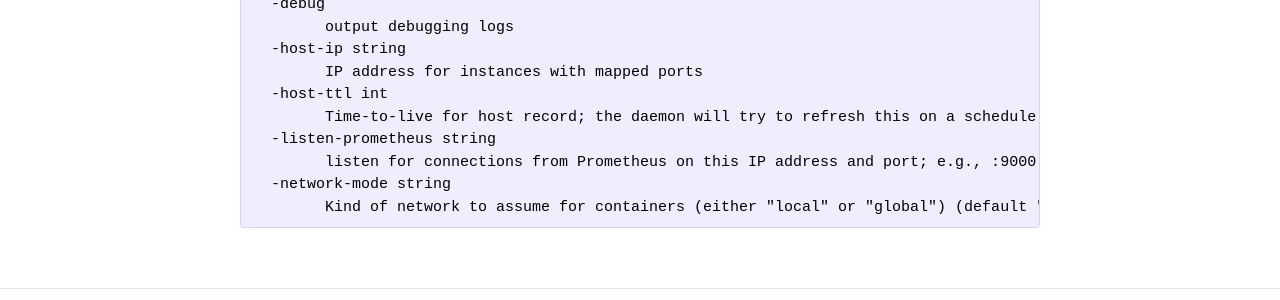
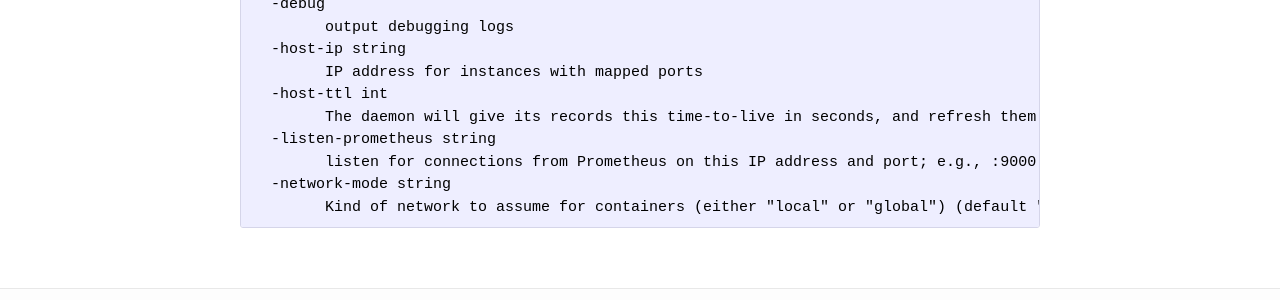
Before and after one commit to weaveworks-experiments/flux-classic, a Jekyll site: the page built from site/daemon.md, in a window 1280 px wide. Shown: the part 1948-2248 px from the top of the page. Built offline with Jekyll 4.4.1, drawn with Linux system fonts in a browser that asks for light colours; some of the changed text lies outside the part shown.

Commit message:
Update --host-ttl usage in docs

```diff
--- a/site/daemon.md
+++ b/site/daemon.md
@@ -94,7 +94,7 @@ Usage of fluxd:
   -host-ip string
     	IP address for instances with mapped ports
   -host-ttl int
-    	Time-to-live for host record; the daemon will try to refresh this on a schedule such that it doesn't lapse (default 30)
+        The daemon will give its records this time-to-live in seconds, and refresh them while it is running (default 30)
   -listen-prometheus string
     	listen for connections from Prometheus on this IP address and port; e.g., :9000
   -network-mode string
```
